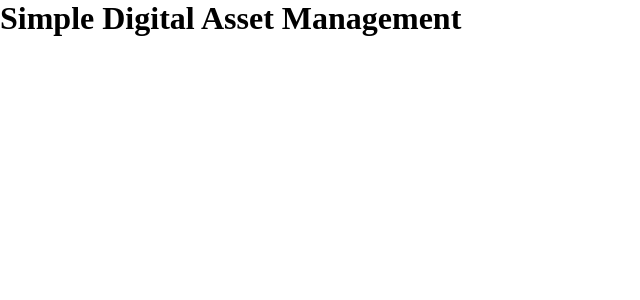
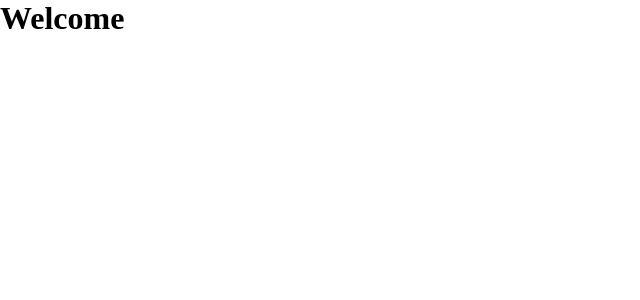
Before and after one commit to lionah/sdam, a React (Vite) app in the folder client/: page / in a window 1280 px wide. Shown: the top 300 px of the page, without its empty margins (0-640 px from the left). Built offline with nearby package versions, Linux system fonts and the light colour scheme.

Commit message:
Setup basic page routing (#10)

```diff
--- a/client/src/App.tsx
+++ b/client/src/App.tsx
@@ -1,10 +1,13 @@
-import Heading from "./components/Heading"
+import { BrowserRouter, Route, Routes } from "react-router-dom";
+import Layout from "./pages/Layout";
 
 function App() {
   return (
-    <Heading
-      title="Simple Digital Asset Management"
-    />
+    <BrowserRouter>
+      <Routes>
+        <Route path="/" element={<Layout />} />
+      </Routes>
+    </BrowserRouter>
   )
 }
 
--- /dev/null
+++ b/client/src/pages/Layout.tsx
@@ -0,0 +1,16 @@
+import { Outlet } from "react-router-dom";
+import Heading from "../components/Heading";
+
+const Layout = () => {
+  return (
+    <>
+      <Heading
+        title="Welcome"
+      />
+
+      <Outlet />
+    </>
+  )
+}
+
+export default Layout;
```
